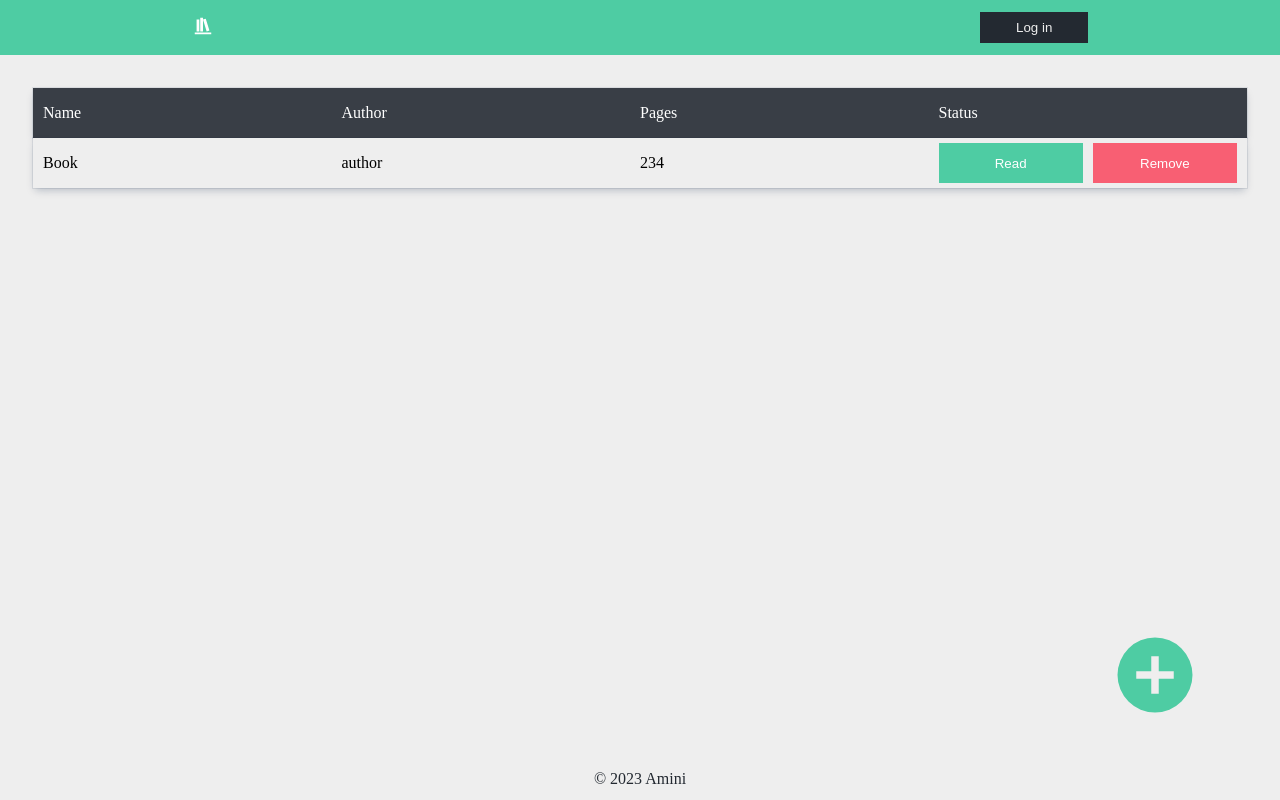
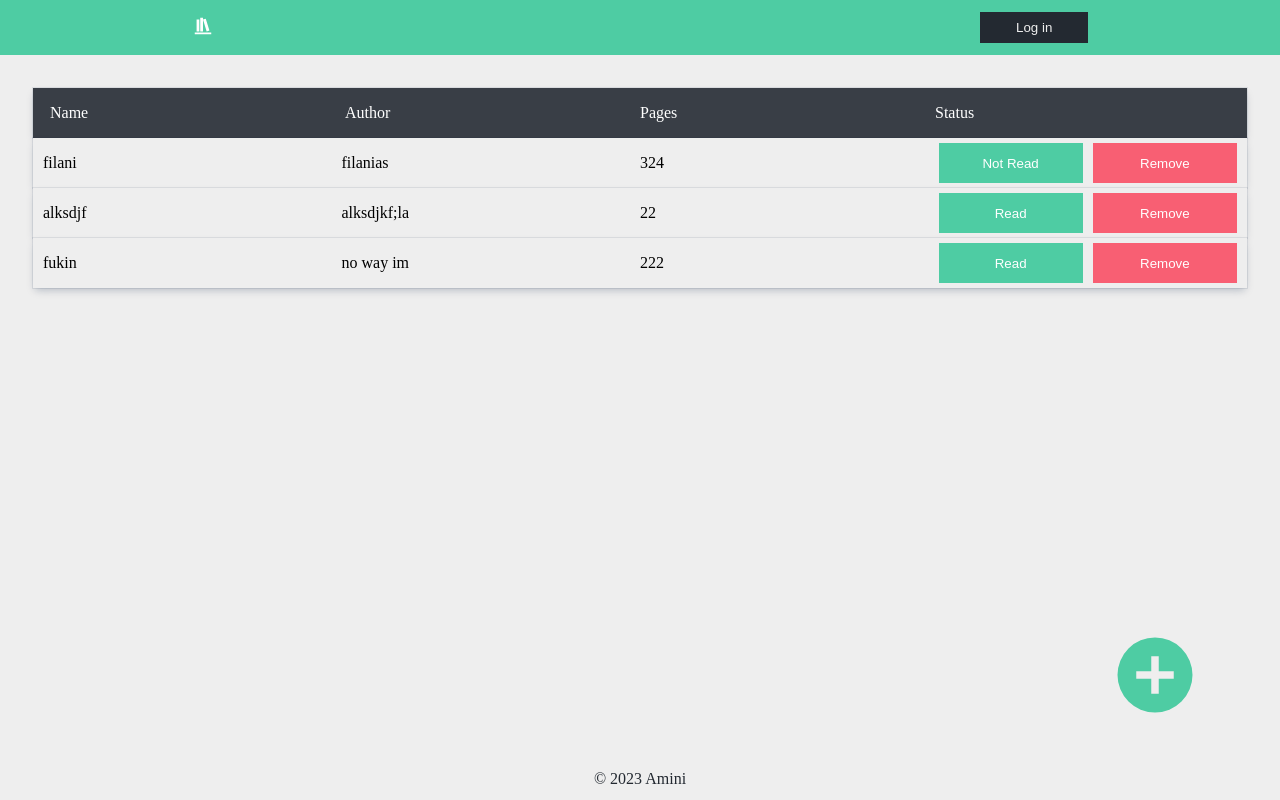
Before and after one commit to AEmin321/library-project, a plain HTML site: page index.html in a window 1280 px wide. Drawn offline with Linux system fonts and the light colour scheme.

Commit message:
Added the display function to show array of objects items to the table

```diff
--- a/app.js
+++ b/app.js
@@ -1,4 +1,4 @@
-
+const mainSection = document.querySelector('main');
 
 let myLibrary = [
     {
@@ -12,8 +12,16 @@ let myLibrary = [
         author:"alksdjkf;la",
         pages:22,
         read:true
+    },
+    {
+        title:"fukin",
+        author:"no way im",
+        pages:222,
+        read:true
     }
 ];
+
+displayBooks();
 
 function Book () {
     // constructor goes here
@@ -24,5 +32,42 @@ function addBookToLibrary () {
 }
 
 function displayBooks () {
+    myLibrary.forEach((item)=>{
+        const bookCard=document.createElement('div');
+        const bookName=document.createElement('p');
+        const bookAuthor=document.createElement('p');
+        const bookPages=document.createElement('p');
+        const bookStatus=document.createElement('button');
+        const bookRemove=document.createElement('button');
 
+        bookCard.classList.add('book-card');
+        bookName.classList.add('book-name');
+        bookAuthor.classList.add('book-author');
+        bookPages.classList.add('book-pages');
+        bookStatus.classList.add('book-status');
+        bookRemove.classList.add('book-remove');
+
+        bookName.textContent=item.title;
+        bookAuthor.textContent=item.author;
+        bookPages.textContent=item.pages;
+        bookStatus.textContent=handleBookStatus(item.read);
+        bookRemove.textContent="Remove";
+
+        bookCard.appendChild(bookName);
+        bookCard.appendChild(bookAuthor);
+        bookCard.appendChild(bookPages);
+        bookCard.appendChild(bookStatus);
+        bookCard.appendChild(bookRemove);
+
+        mainSection.appendChild(bookCard);
+    })
 }
+
+function handleBookStatus (item) {
+    if (item){
+        return "Read";
+    }
+    else {
+        return "Not Read";
+    }
+}
--- a/index.html
+++ b/index.html
@@ -26,13 +26,6 @@
             <p class="book-pages">Pages</p>
             <p>Status</p>
         </div>
-        <div class="book-card">
-            <p class="book-name">Book</p>
-            <p class="book-author">author</p>
-            <p class="book-pages">234</p>
-            <button class="book-status">Read</button>
-            <button class="book-remove">Remove</button>
-        </div>
     </main>
     <footer>© 2023 Amini</footer>
     <script src="./app.js"></script>
--- a/styles.css
+++ b/styles.css
@@ -76,6 +76,7 @@ main>div {
     color: white;
 }
 
+
 .book-remove {
     background-color: #F85F73;
     color: white;
@@ -83,5 +84,6 @@ main>div {
 
 .card-header {
     background-color: #393E46;
+    padding: 0 17px;
     color: white;
 }
```
